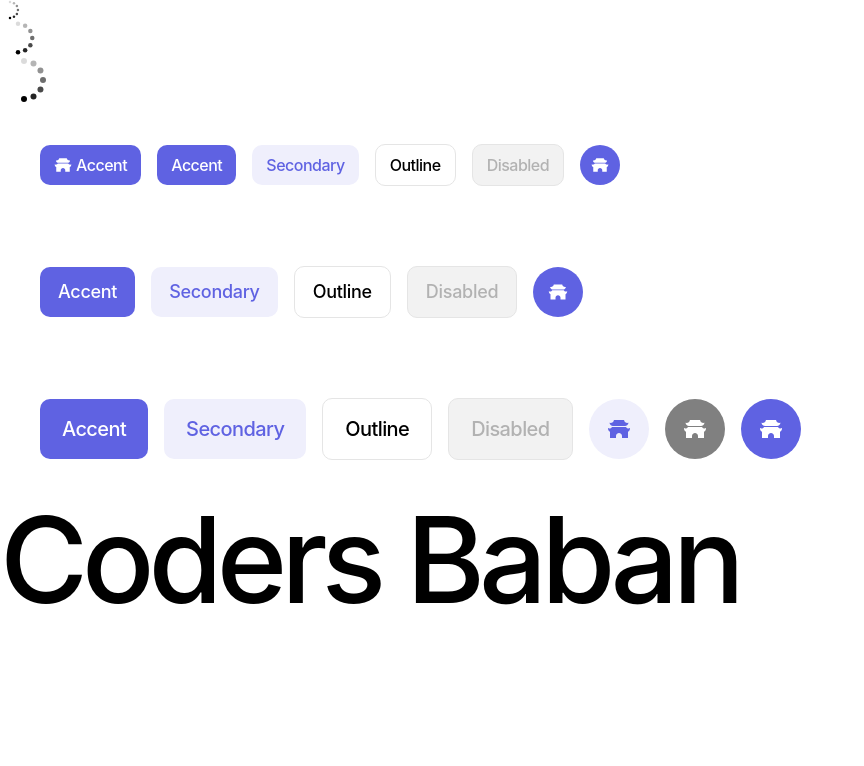
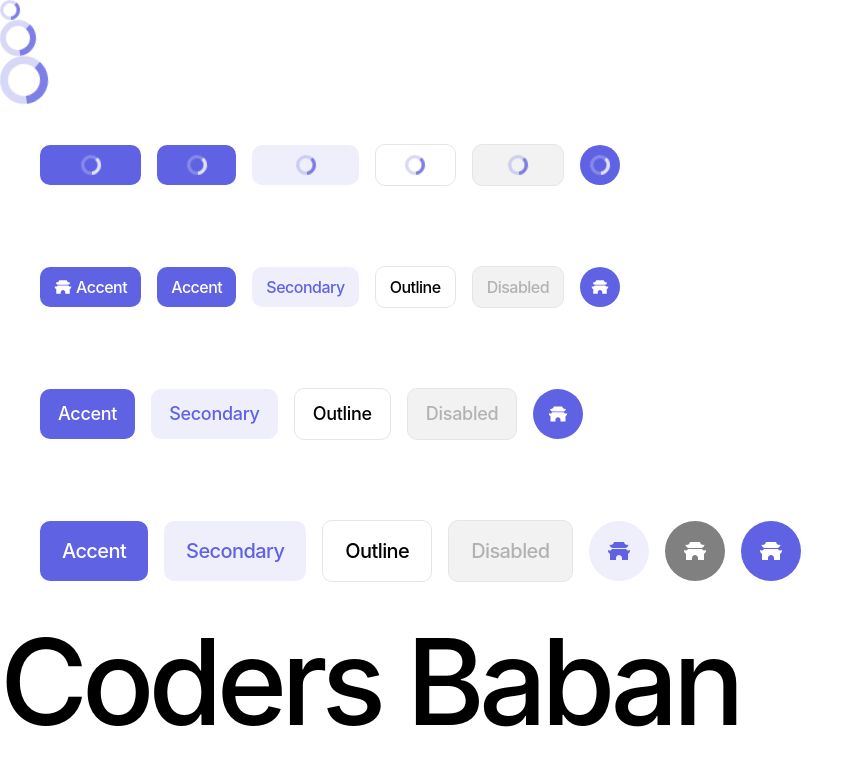
Before and after one commit to Babanlpz/front-end, a Next.js app: page / in a window 1280 px wide. Shown: the top 766 px of the page, without its empty margins (0-864 px from the left). Built offline with nearby package versions, Linux system fonts and the light colour scheme.

Commit message:
FEAT animate spin button loading

```diff
--- a/src/pages/index.tsx
+++ b/src/pages/index.tsx
@@ -12,6 +12,35 @@ export default function Home() {
       <Spinner size="small" />
       <Spinner />
       <Spinner size="large" />
+
+      <div className="flex items-center gap-4 p-10 ">
+        <Button
+          isLoading
+          size="small"
+          icon={{ icon: RiAncientGateFill }}
+          iconPosition="left"
+        >
+          Accent
+        </Button>
+        <Button isLoading size="small">
+          Accent
+        </Button>
+        <Button isLoading size="small" variant="secondary">
+          Secondary
+        </Button>
+        <Button isLoading size="small" variant="outline">
+          Outline
+        </Button>
+        <Button isLoading size="small" variant="disabled" disabled>
+          Disabled
+        </Button>
+        <Button
+          isLoading
+          size="small"
+          variant="ico"
+          icon={{ icon: RiAncientGateFill }}
+        />
+      </div>
 
       <div className="flex items-center gap-4 p-10 ">
         <Button
--- a/src/ui/design-systeme/button/button.tsx
+++ b/src/ui/design-systeme/button/button.tsx
@@ -1,5 +1,6 @@
 import { IconProps } from "@/types/iconsProps";
 import clsx from "clsx";
+import { Spinner } from "../spinner/spinner";
 
 interface Props {
   size?: "small" | "medium" | "large";
@@ -89,10 +90,27 @@ export const Button = ({
     <>
       <button
         type="button"
-        className={clsx(variantStyles, sizeStyles, icoSize)}
+        className={clsx(
+          variantStyles,
+          sizeStyles,
+          icoSize,
+          isLoading && "cursor-wait",
+          "relative"
+        )}
         onClick={() => console.log("click")}
         disabled={disabled}
       >
+        {isLoading && (
+          <div className="absolute inset-0 flex items-center justify-center">
+            {variant === "accent" || variant === "ico" ? (
+              <Spinner size="small" variant="white" />
+            ) : (
+              <Spinner size="small" />
+            )}
+          </div>
+        )}
+
+        <div className={clsx(isLoading && "invisible")}>
           {icon && variant === "ico" ? (
             <icon.icon size={icoSize} />
           ) : (
@@ -102,6 +120,7 @@ export const Button = ({
               {icon && iconPosition === "right" && <icon.icon size={icoSize} />}
             </div>
           )}
+        </div>
       </button>
     </>
   );
--- a/src/ui/design-systeme/spinner/spinner.tsx
+++ b/src/ui/design-systeme/spinner/spinner.tsx
@@ -32,29 +32,25 @@ export const Spinner = ({ size = "medium", variant = "primary" }: Props) => {
   return (
     <>
       <svg
-        className={clsx(sizeStyles, variantStyles)}
-        width="24"
-        height="24"
+        className={clsx(sizeStyles, variantStyles, "animate-spin")}
+        fill="none"
         viewBox="0 0 24 24"
         xmlns="http://www.w3.org/2000/svg"
       >
-        <g>
-          <circle cx="12" cy="2.5" r="1.5" opacity=".14" />
-          <circle cx="16.75" cy="3.77" r="1.5" opacity=".29" />
-          <circle cx="20.23" cy="7.25" r="1.5" opacity=".43" />
-          <circle cx="21.50" cy="12.00" r="1.5" opacity=".57" />
-          <circle cx="20.23" cy="16.75" r="1.5" opacity=".71" />
-          <circle cx="16.75" cy="20.23" r="1.5" opacity=".86" />
-          <circle cx="12" cy="21.5" r="1.5" />
-          <animateTransform
-            attributeName="transform"
-            type="rotate"
-            calcMode="discrete"
-            dur="0.75s"
-            values="0 12 12;30 12 12;60 12 12;90 12 12;120 12 12;150 12 12;180 12 12;210 12 12;240 12 12;270 12 12;300 12 12;330 12 12;360 12 12"
-            repeatCount="indefinite"
-          />
-        </g>
+        <circle
+          // d="M12,1A11,11,0,1,0,23,12,11,11,0,0,0,12,1Zm0,19a8,8,0,1,1,8-8A8,8,0,0,1,12,20Z"
+          className="opacity-25"
+          cx="12"
+          cy="12"
+          r="10"
+          stroke="currentColor"
+          strokeWidth="4"
+        />
+        <path
+          d="M4 12a8 8 0 018-8V0C5.373 0 0 5.373 0 12h4zm2 5.291A7.962 7.962 0 014 12H0c0 3.042 1.135 5.824 3 7.938l3-2.647z"
+          fill="currentColor"
+          className="opacity-75"
+        ></path>
       </svg>
     </>
   );
```
Lines whose indentation alone changed are shown as unchanged.
